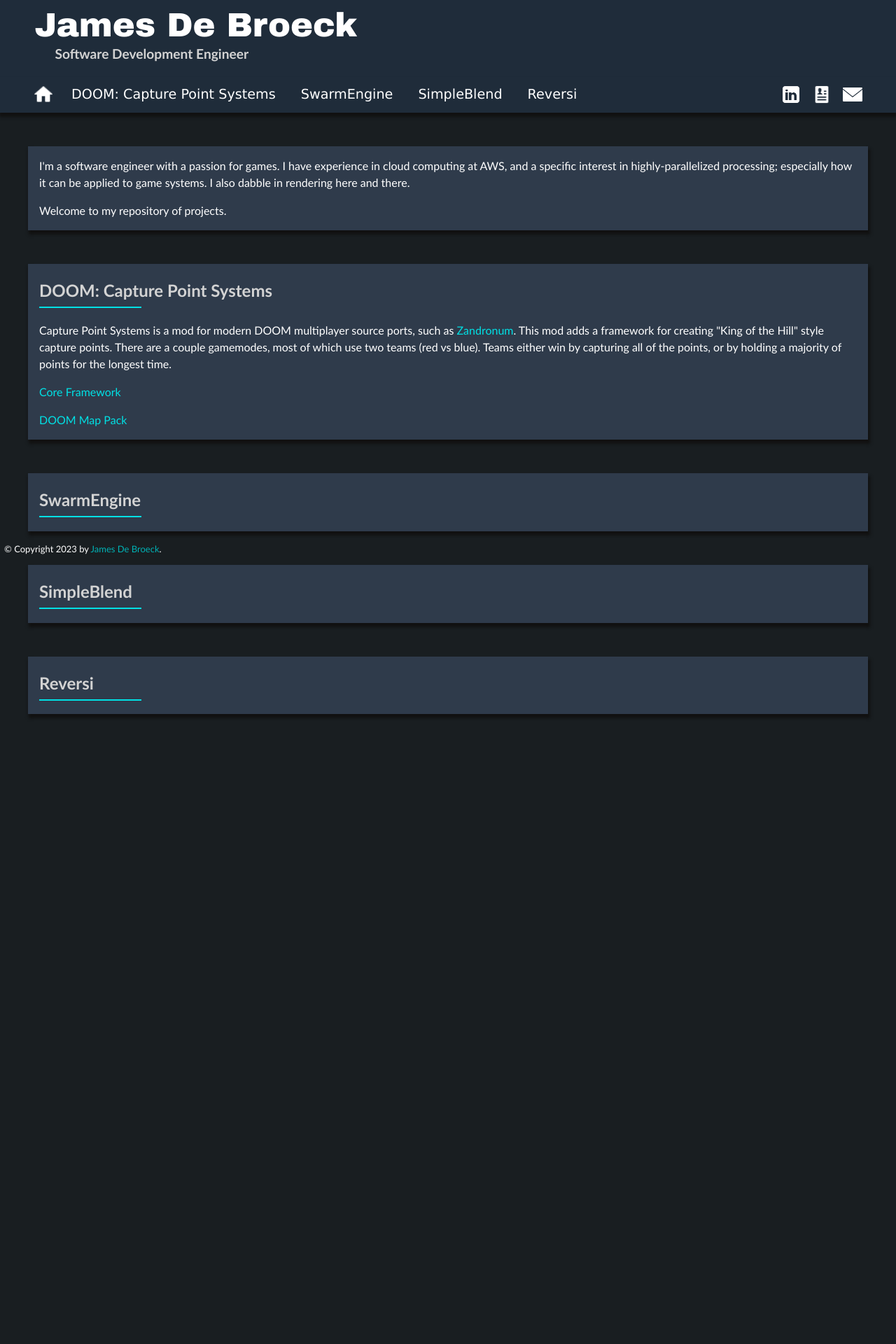
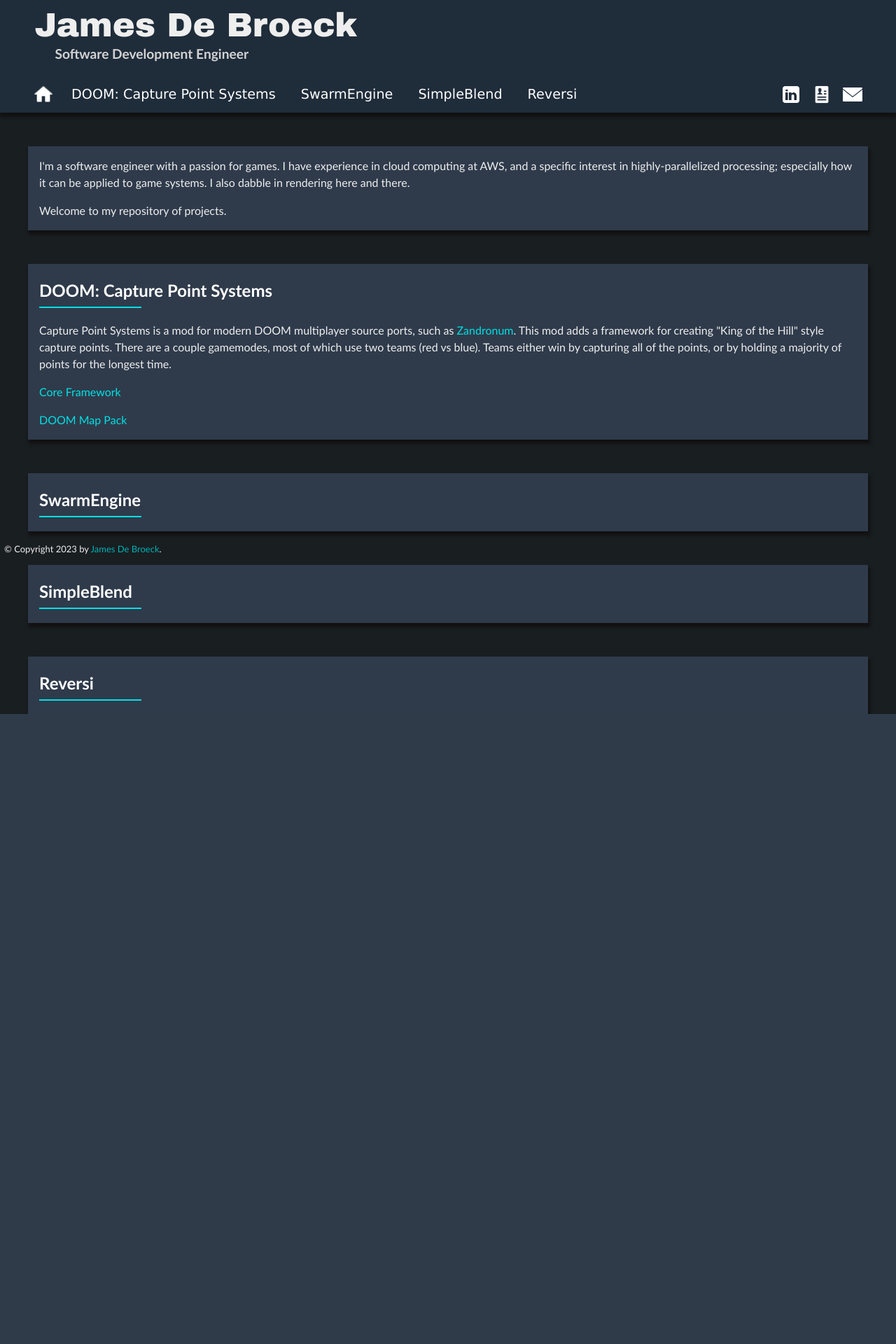
Before and after one commit to debroejm/portfolio, a Flask app: page / in a window 1280 px wide. Shown: the top 1920 px of the page at 70% size. After the commit the page ends 1020 px from the top, so only its background shows below. Run offline with Flask 3, Linux system fonts and the light colour scheme.

Commit message:
style: Tweak some colors and padding
Swap some gray/white coloring to make it easier on the eyes.

Also removed the extra vertical padding that was originally used for testing scroll behaviour.

```diff
--- a/static/style.css
+++ b/static/style.css
@@ -9,7 +9,7 @@ html {
 }
 
 body {
-    color: white;
+    color: #eeeeee;
     background-color: #191e21;
     min-height: 100%;
     font-family: "Trebuchet MS", "sans-serif";
@@ -130,7 +130,7 @@ body {
 }
 
 h2 {
-    color: lightgray;
+    color: white;
 }
 
 .section-title-left {
@@ -166,10 +166,6 @@ h2 {
     padding: 0;
     margin: 0 auto;
     position: relative;
-
-    /* Stretch through the bottom as needed */
-    padding-bottom: 9999px;
-    margin-bottom: -9999px;
 }
 
 #content a {
```
